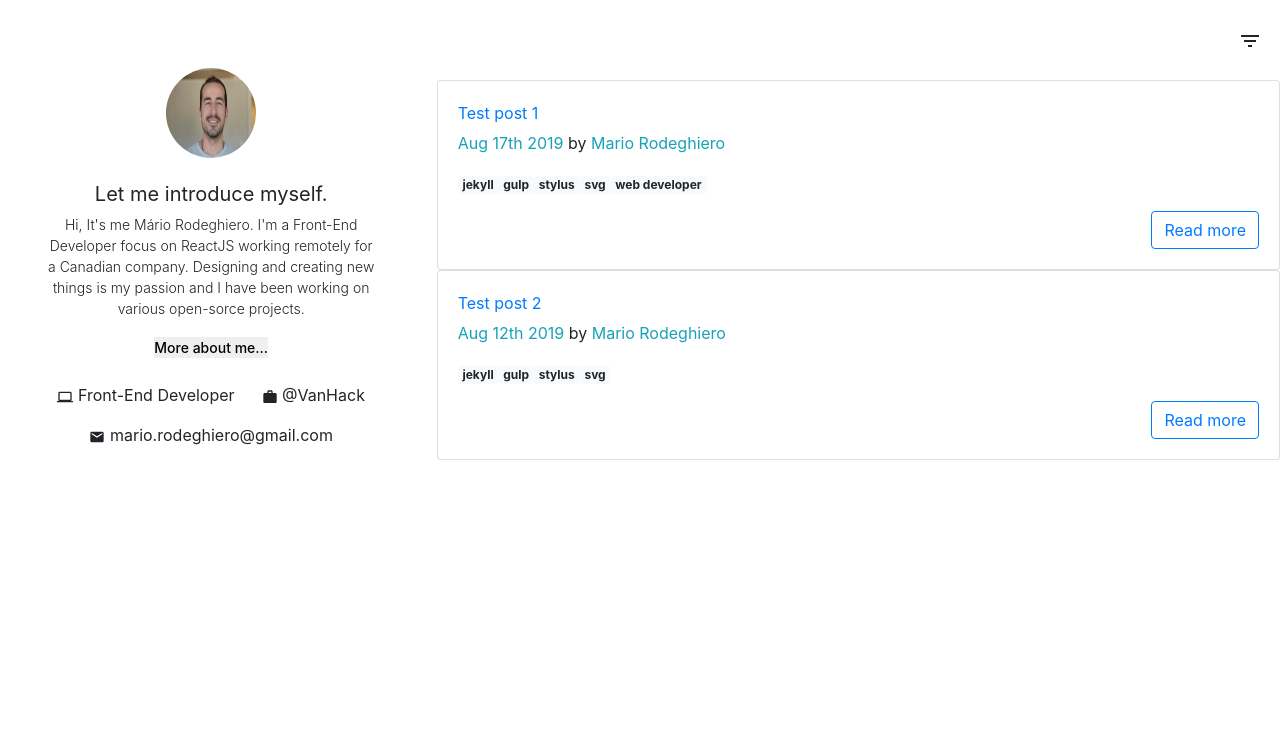
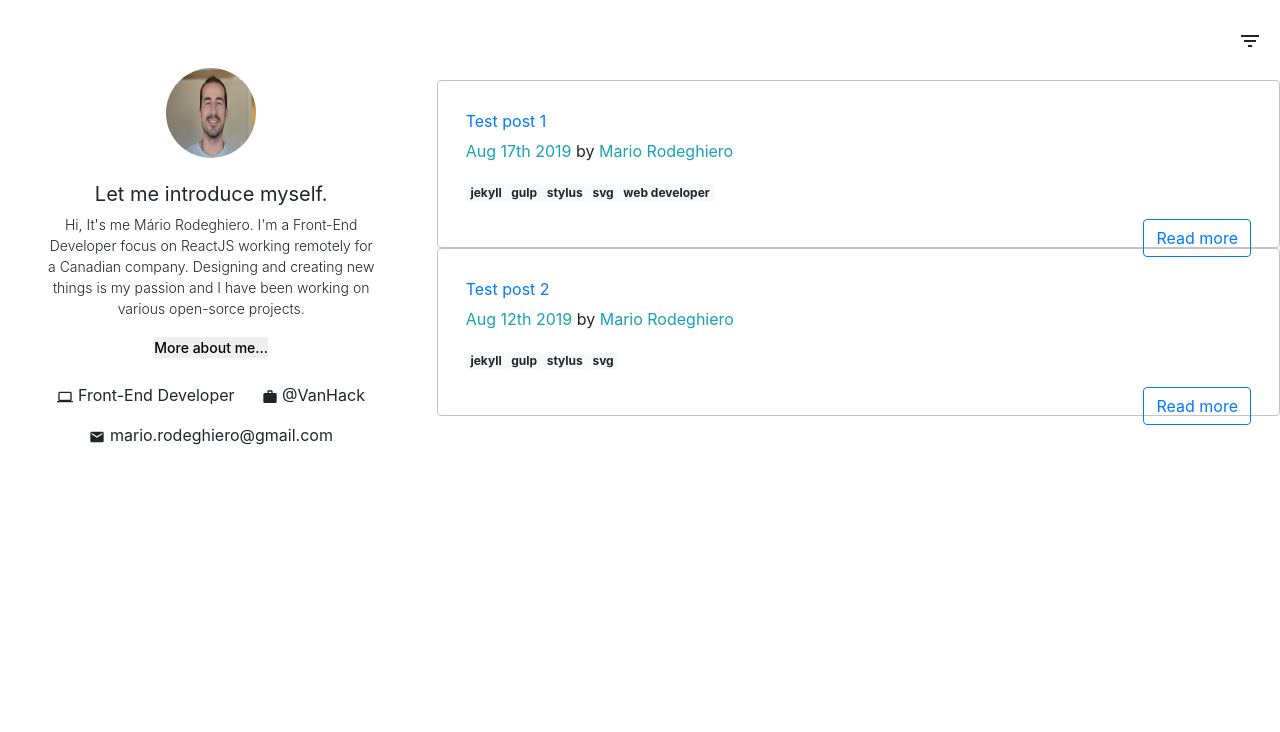
Before and after one commit to mariorodeghiero/mariorodeghiero.github.io, a Gatsby site: page / in a window 1280 px wide. Shown: the top 732 px of the page. Built offline with nearby package versions, Linux system fonts and the light colour scheme; Gatsby itself is replaced by a stand-in of ours; what react-animations would draw is missing.

Commit message:
add: Post component

```diff
--- a/src/components/Post.js
+++ b/src/components/Post/Post.js
@@ -1,6 +1,9 @@
 import React from "react"
 import { Link } from "gatsby"
-import { slugify } from "../utils"
+import { slugify } from "../../utils"
+
+import * as S from "./styled"
+
 import {
   Card,
   CardTitle,
@@ -12,7 +15,7 @@
 
 const Post = ({ title, author, path, date, body, tags, setOpenPost }) => {
   return (
-    <Card>
+    <S.Card>
       <CardBody>
         <CardTitle>
           <Link to={path}>{title}</Link>
@@ -35,7 +38,7 @@
           Read more
         </div>
       </CardBody>
-    </Card>
+    </S.Card>
   )
 }
 
--- a/src/components/Post/styled.js
+++ b/src/components/Post/styled.js
@@ -0,0 +1,9 @@
+import styled, { keyframes } from "styled-components"
+import { zoomInUp } from 'react-animations';
+const bounceAnimation = keyframes`${zoomInUp}`;
+
+export const Card = styled.div`
+    border-radius: 4px;
+    border: 1px solid #c3c3c3;
+    padding: 8px;
+`
--- a/src/pages/index.js
+++ b/src/pages/index.js
@@ -1,7 +1,7 @@
 import React, { useState } from 'react';
 import { Link, graphql, StaticQuery } from "gatsby"
 
-import Post from "../components/Post"
+import Post from "../components/Post/Post"
 import Layout from "../components/layout"
 import SEO from "../components/seo"
 import "bootstrap/dist/css/bootstrap.min.css"
```
